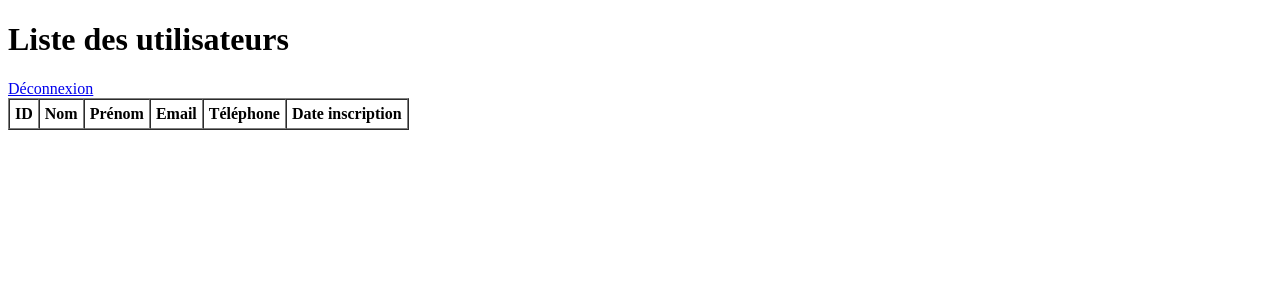
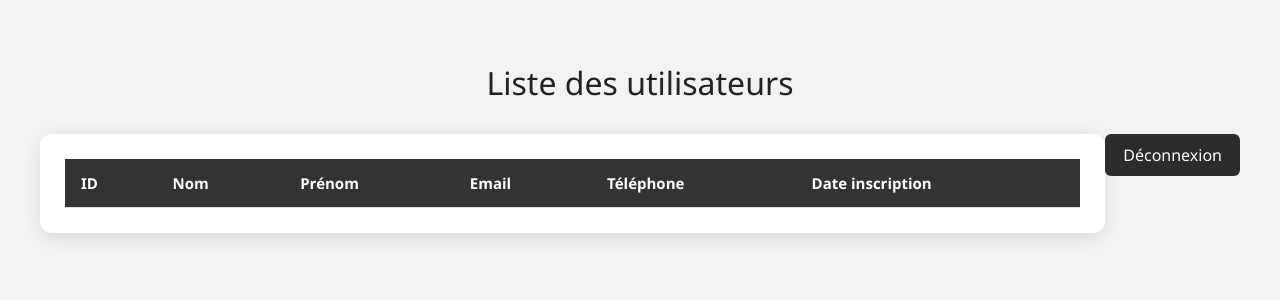
Before and after one commit to SamanthaPPW/sae202, a PHP site: page /admin/view/gestion_view.php in a window 1280 px wide. Shown: the top 300 px of the page. Run offline with PHP 8.4, Linux system fonts and the light colour scheme; the template is opened without the code that fills it, so the values that code supplies are empty.

Commit message:
Ajout des fonctionnalités back-office et corrections diverses

```diff
--- a/admin/view/gestion_view.php
+++ b/admin/view/gestion_view.php
@@ -3,11 +3,78 @@
 <head>
     <meta charset="UTF-8" />
     <title>Back Office - Liste des utilisateurs</title>
+    <style>
+        body {
+            font-family: 'Segoe UI', Tahoma, Geneva, Verdana, sans-serif;
+            background-color: #f2f2f2;
+            margin: 0;
+            padding: 40px;
+            color: #222;
+        }
+
+        h1 {
+            text-align: center;
+            font-weight: 500;
+            font-size: 32px;
+            margin-bottom: 30px;
+        }
+
+        a {
+            display: inline-block;
+            background-color: #2c2c2c;
+            color: white;
+            padding: 10px 18px;
+            text-decoration: none;
+            border-radius: 6px;
+            margin-bottom: 20px;
+            float: right;
+            transition: background-color 0.3s ease;
+        }
+
+        a:hover {
+            background-color: #111;
+        }
+
+        .table-container {
+            background-color: white;
+            padding: 25px;
+            border-radius: 12px;
+            box-shadow: 0 5px 20px rgba(0, 0, 0, 0.1);
+            overflow-x: auto;
+        }
+
+        table {
+            width: 100%;
+            border-collapse: collapse;
+            font-size: 15px;
+        }
+
+        thead {
+            background-color: #333;
+            color: #fff;
+        }
+
+        th, td {
+            text-align: left;
+            padding: 14px 16px;
+            border-bottom: 1px solid #e0e0e0;
+        }
+
+        tbody tr:hover {
+            background-color: #f9f9f9;
+        }
+
+        tbody tr:last-child td {
+            border-bottom: none;
+        }
+    </style>
 </head>
 <body>
     <h1>Liste des utilisateurs</h1>
     <a href="index.php?action=logout">Déconnexion</a>
-    <table border="1" cellpadding="5" cellspacing="0">
+
+    <div class="table-container">
+        <table>
             <thead>
                 <tr>
                     <th>ID</th><th>Nom</th><th>Prénom</th><th>Email</th><th>Téléphone</th><th>Date inscription</th>
@@ -26,5 +93,6 @@
                 <?php endforeach; ?>
             </tbody>
         </table>
+    </div>
 </body>
 </html>
--- /dev/null
+++ b/controller/concept_controller.php
@@ -0,0 +1,4 @@
+<?php
+function index() {
+    require(__DIR__ . '/../view/concept_view.php');
+}
--- /dev/null
+++ b/controller/infos_controller.php
@@ -0,0 +1,4 @@
+<?php
+function index() {
+    require(__DIR__ . '/../view/infos_view.php');
+}
--- /dev/null
+++ b/controller/mentions_controller.php
@@ -0,0 +1,4 @@
+<?php
+function index() {
+    require(__DIR__ . '/../view/mentions_view.php');
+}
--- a/model/users_model.php
+++ b/model/users_model.php
@@ -1,5 +1,5 @@
 <?php
-require_once 'conf/conf.inc.php';
+require_once 'conf/EXEMPLE_conf.inc.php';
 
 function verif_utilisateur($email)
 {
--- /dev/null
+++ b/view/mentions_view.php
@@ -0,0 +1 @@
+Lorem ipsum dolor sit amet consectetur, adipisicing elit. Aliquid, ipsum sequi. Quasi nisi distinctio accusantium dolore est, dicta harum itaque at molestias neque debitis consequatur praesentium, eius facere natus magnam.
```
Also changed, not shown: admin/view/login.php (+83 -4 lines), controller/accueil_controller.php (+0 -15 lines), view/autres_pages/menu.php (+18 -13 lines), view/connexion_view.php (+4 -11 lines), admin/.htaccess, 1 other file. Lines whose indentation alone changed are shown as unchanged.
